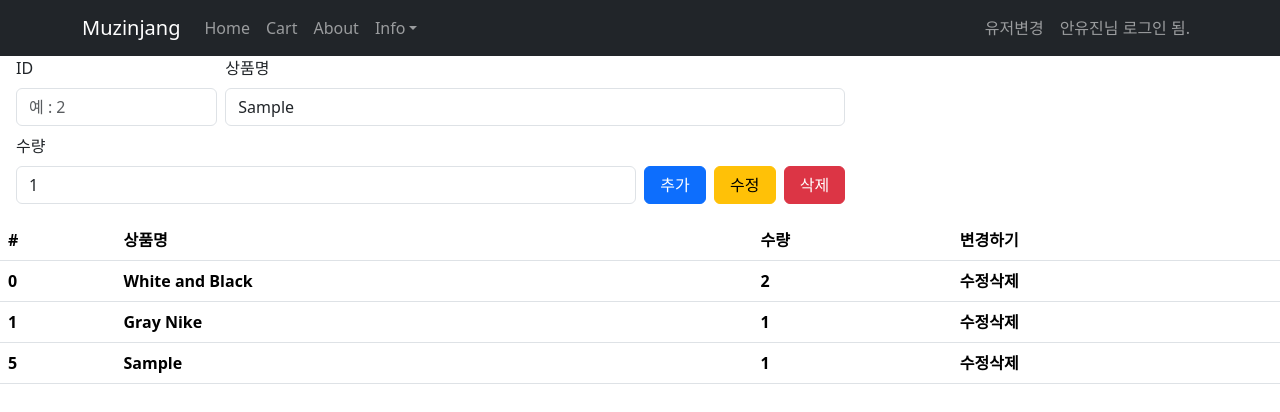
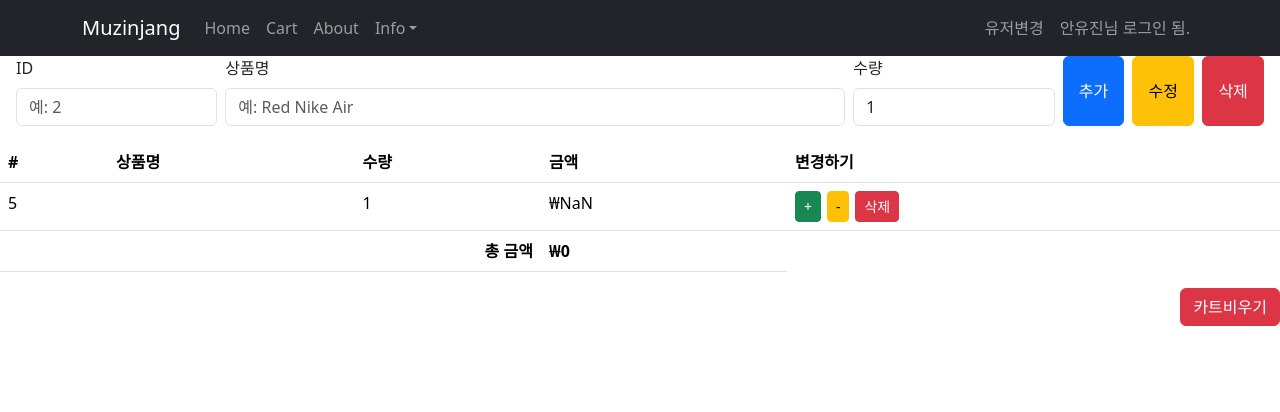
Before and after one commit to ravvitkim/shoes-shop, a React (Vite) app: page /cart in a window 1280 px wide. Both pictures are taken after typing "5", "Sample" into the empty fields and a click on the button "추가". Shown: the top 412 px of the page. Built offline with nearby package versions, Linux system fonts and the light colour scheme; no server answers.

Commit message:
장바구니 작업함

```diff
--- a/src/Cart/index.jsx
+++ b/src/Cart/index.jsx
@@ -1,46 +1,47 @@
-import React, { useState } from "react";
+import React, { useMemo, useState } from "react"
 import Table from 'react-bootstrap/Table';
 import userStore from "../store/userStore";
-import cartstore from "../store/cartStore";
-import { Form, Row, Col,Button,InputGroup } from "react-bootstrap";
+import cartStore from "../store/cartStore";
+import {Form, Row, Col, Button, InputGroup} from "react-bootstrap"
+import { formatKRW } from "../util/formatKRW";
 
 function Cart(){
-  //특정 스테이트만 가져오는 방법
-  const userName = userStore((state)=>state.userName)
-  // console.log(userName)
+  // 특정 스테이트만 가져오는 방법
+  const userName = userStore((state)=> state.userName)
+  // console.log(userName);
   // console.log(productName)
   // console.log(productStock)
 
-  //카트 데이터 가져오기
-  // const cartData = cartstore((x)=> x.cartData);
-  const {cartData, addItem, removeItem,updateItem} = cartstore();
+  // 카트 데이터 가져오기
+  // const cartData = cartStore((x)=> x.cartData);
+  const {cartData, addItem, removeItem, updateItem, plusCount, minusCount, clearAll}
+      = cartStore();
 
   console.log(cartData)
 
-  //폼 정보를 저장하는 스테이트
-  const [form,setForm] = useState({
+  // 폼 정보를 저장하는 스테이트
+  const [form, setForm] = useState({
     id: "",
-    name: "",
-    count:1,
+    name : "",
+    count: 1,
   })
 
   // 폼 내부의 input 상자의 값이 바뀔 때 스테이트에 저장
   const onChange = (e)=>{
-    //수정중인 상자의 name과 value속성을 가져옴.
-    const {name,value} = e.target;
+    // 수정 중인 상자의 name, value 속성을 가져옴.
+    const {name, value} = e.target;
+    // 스테이트에서 이전 스테이트 값을 활용
+    // prev : form state 이전 값을 의미
+    // setForm(updated);
+    setForm((prev) => {
+      // 이전 값을 변수로 저장
+      const updated = {... prev}
 
-    //state에서 이전 스테이트 값을 활용
-    //prev : form state 이전 값을 의미
-    //setForm(updated);
-    setForm((prev)=>{
-      //이전 값을 변수로 저장
-      const updated = {...prev};
-
-      if(name==="id" || name === "count"){
-        //id와 count는 숫자 필드니까...숫자로 변경
+      if(name==="id" || name==="count"){
+        // id와 count는 숫자 필드니까... 숫자로 변경
         if(value === ""){
-          updated[name] = ""
-        }else {
+          updated[name] = "";
+        } else {
           updated[name] = Number(value)
         }
       } else if(name==="name"){
@@ -49,25 +50,28 @@ function Cart(){
       return updated;
     })
   }
+
   // 데이터 추가 단추 클릭 함수
-  const handleAdd = () =>{
-    addItem(form)
+  const handleAdd = () => {
+    addItem(form);
     clearForm();
   }
 
   // 데이터 삭제 처리 함수
-  const handleDelete = ()=>{
+  const handleDelete = () => {
     removeItem(form.id)
-    clearForm;
+    clearForm();
   }
 
-  //데이터 수정 단추 클릭 시 수행 함수
-  const handleUpdate = ()=>{
-    updateItem(form.id, form);
-    clearForm;
+  // 데이터 수정 단추 클릭 시 수행 함수
+  const handleUpdate =() => {
+    updateItem(form.id, form)
+    console.log(form.id)
+    console.log(form)
+    clearForm()
   }
 
-  const clearForm = ()=>{
+  const clearForm = () => {
     setForm({
       id: "",
       name:"",
@@ -75,16 +79,25 @@ function Cart(){
     })
   }
 
+  // 총 금액을 계산하는 함수
+  // useMemo(메모이제이션) : cartData가 변경될 때만 total 계산되도록.
+  // item.price??0 : item.price 가 널이면... 0 주고, 그렇지 않으면 원래 값 리턴
+  const total = useMemo(
+    () => cartData.reduce((sum, item)=>
+        sum + ((item.price??0)*(item.count??0)), 0),
+    [cartData]
+  )
+
   return(
     <div>
       {/* CRUD 테스트 용 폼 */}
       <Form className="mb-3 px-3">
-        <Row className="gy-2 gx-2 align-items-end">
+        <Row className="gy-2 gx-2 aling-items-end">
           <Col xs={12} md={2}>
             <Form.Label>ID</Form.Label>
             <Form.Control name="id"
               type="number"
-              placeholder="예 : 2"
+              placeholder="예: 2"
               min={0}
               value={form.id}
               onChange={onChange}
@@ -94,17 +107,17 @@ function Cart(){
             <Form.Label>상품명</Form.Label>
             <Form.Control name="name"
               type="text"
-              placeholder="예 : Red nike Air"
-              value={form.value}
+              placeholder="예: Red Nike Air"
+              value={form.name}
               onChange={onChange}
             />
           </Col>
-          <Col xs={12} md={6}>
+          <Col xs={12} md={2}>
             <Form.Label>수량</Form.Label>
             <InputGroup>
               <Form.Control name="count"
               type="number"
-              placeholder="예 : 2"
+              placeholder="1"
               min={1}
               value={form.count}
               onChange={onChange}
@@ -112,9 +125,12 @@ function Cart(){
             </InputGroup>
           </Col>
           <Col xs={12} md={2} className="d-flex gap-2">
-            <Button variant="primary" className="flex-fill" onClick={handleAdd}>추가</Button>
-            <Button variant="warning" className="flex-fill" onClick={handleUpdate}>수정</Button>
-            <Button variant="danger" className="flex-fill" onClick={handleDelete}>삭제</Button>
+            <Button variant="primary" className="flex-fill" onClick={handleAdd}>
+              추가</Button>
+            <Button variant="warning" className="flex-fill" onClick={handleUpdate}>
+              수정</Button>
+            <Button variant="danger" className="flex-fill" onClick={handleDelete}>
+              삭제</Button>
           </Col>
         </Row>
       </Form>
@@ -124,27 +140,56 @@ function Cart(){
             <th>#</th>
             <th>상품명</th>
             <th>수량</th>
+            <th>금액</th>
             <th>변경하기</th>
           </tr>
         </thead>
         <tbody>
           {
-          cartData.map((item,_)=>{
+            cartData.map((item, index)=>{
               return(
-               <tr>
-            <th>{item.id}</th>
-            <th>{item.name}</th>
-            <th>{item.count}</th>
-            <th>수정삭제</th>
+                <tr key={index}>
+                  <td>{item.id}</td>
+                  <td>{item.title}</td>
+                  <td>{item.count}</td>
+                  <td>{formatKRW(item.price * item.count)}</td>
+                  <td>
+                    <div style={{display: "flex", gap: "6px"}}>
+                      <button className="btn btn-sm btn-success"
+                        onClick={()=>plusCount(item.id)}>
+                          +</button>
+                      <button className="btn btn-sm btn-warning"
+                        onClick={()=>minusCount(item.id)}>
+                          -</button>
+                      <button className="btn btn-sm btn-danger"
+                        onClick={()=>removeItem(item.id)}>
+                          삭제</button>
+                    </div>
+                  </td>
                 </tr>
               )
             })
           }
         </tbody>
+        <tfoot>
+          <tr>
+            <td colSpan={3} style={{textAlign:"right", fontWeight:700}}>총 금액</td>
+            <td style={{fontWeight:700}}>
+              {formatKRW(total)}
+            </td>
+          </tr>
+        </tfoot>
       </Table>
+      <div className="d-flex justify-content-end">
+          <Button variant="danger" disabled={cartData.length === 0}
+            onClick={()=> clearAll()}>
+            카트비우기
+          </Button>
+      </div>
     </div>
   )
 }
-// Cart 부모 컴포넌트 내부의 state가 변하지 않으면 나랑 관련이 없으면
-//다시 랜더링하지않음
-export default React.memo(Cart);
+// Cart 부모컴포넌트 내부의 state가 변해도
+// 나랑 관련이 없으면
+// 다시 랜더링하지 않음.
+export default React.memo(Cart)
--- a/src/Detail/index.jsx
+++ b/src/Detail/index.jsx
@@ -1,14 +1,20 @@
-import { useEffect, useState } from "react";
+import { useContext, useEffect, useState } from "react";
 import { useNavigate, useParams } from "react-router-dom";
 import Discount from "../Discount";
 import Nav from 'react-bootstrap/Nav';
 import TabContent from "../TabContent";
 import axios from "axios";
 import { UserContext } from "../context/UserContext";
+import cartStore from "../store/cartStore"
+import { formatKRW } from "../util/formatKRW";
 
 function Detail({product}){
 
-  // const {loginUser } = UserContext(UserContext);
+  const { addItem } = cartStore();
+
+  const [showCart, setShowCart] = useState(false)
+
+  const {loginUser} = useContext(UserContext);
 
   let [detailFade, setDetailFade] = useState('');
 
@@ -127,9 +133,26 @@ function Detail({product}){
             <input type="text"
               onChange={(e)=>{setInputData(e.target.value)}}/>
           </p> */}
-          <p>{findProduct.price}</p>
+          <p>{formatKRW(findProduct.price)}</p>
+          {/* 로그인 사용자의 이메일 출력 */}
           {/* <p>{loginUser.email}</p> */}
-          <button className="btn btn-danger">주문하기</button>
+          { !showCart &&
+            <button className="btn btn-danger"
+            onClick={()=>{
+              addItem(findProduct)
+              setShowCart(true)
+            }}>
+            주문하기</button>
+          }
+
+          { showCart &&
+            <button className="btn btn-primary"
+            onClick={()=>{
+              setShowCart(false)
+              navigate('/cart')
+            }}>
+            카트보기</button>
+          }
         </div>
       </div>
       <Nav variant="tabs" activeKey={`link-${tabState}`}>
--- a/src/store/cartStore.js
+++ b/src/store/cartStore.js
@@ -3,15 +3,47 @@ import { immer } from "zustand/middleware/immer"
 
 const cartstore = create(immer((set)=>(
   {
-    cartData:[
-      {id: 0, name: "White and Black", count:2},
-      {id: 1, name: "Gray Nike",  count:1 },
-    ],
+    //카트 초기화
+    cartData:[],
+
+     plusCount: (id) =>
+      set((state)=>{
+        const idx = state.cartData.findIndex((x)=>x.id === id);
+        if(idx !== -1) state.cartData[idx].count++
+      }),
+     minusCount: (id) =>
+      set((state)=>{
+        const idx = state.cartData.findIndex((x)=>x.id === id);
+        if(idx !== -1 && !(state.cartData[idx].count === 0))
+          state.cartData[idx].count-= 1
+
+      }),
+
+
 
     addItem: (item)=>
       set((state) => {
-        state.cartData.push(item)
+        //기존에 카트에 담겨있는 상품인지 확인
+        const findItem = state.cartData.find(x => x.id === item.id)
+        //null, undifined,"" => if(findItem)
+        let insertItem = {}
+        if(! findItem){
+          //count : 1 로 주고 추가
+          insertItem = {
+            ...item,
+            count : 1
+          }
+          //state에 추가
+          state.cartData.push(insertItem)
+        }else{
+          // 기존에 있는 데이터 => count ++
+          findItem.count++
+        }
       }),
+
+
+
+
     // 데이터 추가
     // addItem: (item)=>set((state)=>({
     //   cartData: [...state.cartData,item]
@@ -33,9 +65,9 @@ const cartstore = create(immer((set)=>(
         //수정할 객체 먼저 찾기
         const item = state.cartData.find((x)=>x.id === id)
         if(item){
-          //name이 공백이 아닌 경우
-          if(updates.name !== ""){
-            item.name = updates.name
+          //title이 공백이 아닌 경우
+          if(updates.title !== ""){
+            item.title = updates.name
           }
 
           //수량이 숫자로 오면 변경
@@ -43,7 +75,12 @@ const cartstore = create(immer((set)=>(
             item.count = updates.count
           }
         }
-      })
+      }),
+
+      //전체 데이터 삭제하기
+      clearAll: () =>
+      set((state) => {
+       state.cartData = []})
 
     //id와 form 객체를 받아서 수정
     // updateItem: (id, updates)=>set((state)=>({
--- /dev/null
+++ b/src/util/formatKRW.js
@@ -0,0 +1,4 @@
+export const formatKRW = (num) => {
+  if (typeof num != "number") return num;
+  return num.toLocaleString('ko-KR', {style : 'currency', currency:'KRW'})
+}
```
Lines whose indentation alone changed are shown as unchanged.
